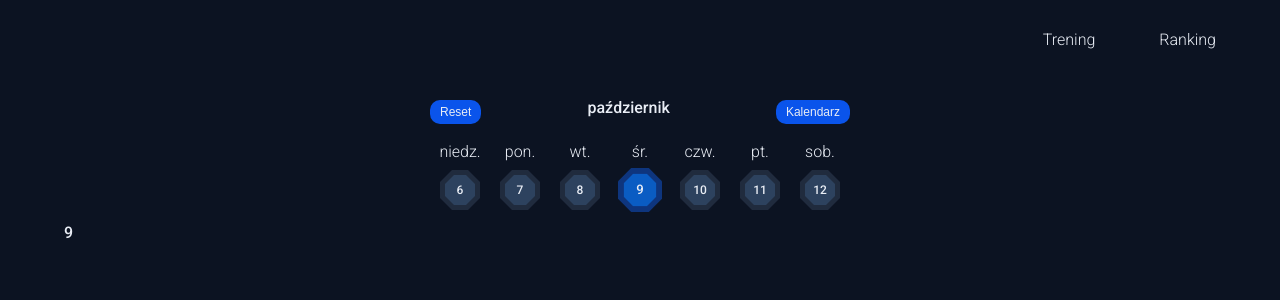
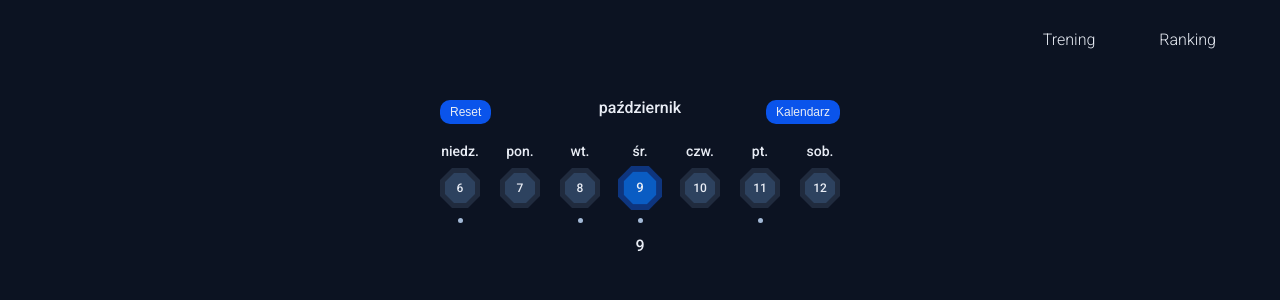
Before and after one commit to QuSZo/GymAppFrontend, a Next.js app in the folder gym-app/: page / in a window 1280 px wide. Shown: the top 300 px of the page. Built offline with nearby package versions, Linux system fonts and the light colour scheme.

Commit message:
Reset button in DayPicker component working

```diff
--- a/gym-app/src/app/page.module.scss
+++ b/gym-app/src/app/page.module.scss
@@ -3,6 +3,7 @@
 .main {
   display: flex;
   flex-direction: column;
+  align-items: center;
   gap: 10px;
 
   .dayPicker {
--- a/gym-app/src/app/page.tsx
+++ b/gym-app/src/app/page.tsx
@@ -4,14 +4,28 @@ import styles from "./page.module.scss";
 import DayPicker from "@/common/components/DayPicker";
 import { useState } from "react";
 
+function generateDate(days: number) {
+  const date = new Date(); // Tworzymy nową datę, aby nie modyfikować bieżącej daty globalnie
+  date.setDate(date.getDate() + days);
+  return date;
+}
+
 export default function MainPage() {
   const [selectedDate, setSelectedDate] = useState(new Date());
+  const pointedDay = [
+    generateDate(-3),
+    generateDate(-1),
+    new Date(),
+    generateDate(2),
+  ];
 
   return (
     <div className={styles.main}>
       <DayPicker
         onClick={setSelectedDate}
         date={selectedDate}
+        numberOfDays={7}
+        labeledDays={pointedDay}
         className={styles.dayPicker}
       />
       <p>{selectedDate.getDate()}</p>
--- a/gym-app/src/common/components/DayElement.module.scss
+++ b/gym-app/src/common/components/DayElement.module.scss
@@ -8,8 +8,8 @@
   width: $width-day-element;
 
   .mainDate {
-    font-weight: nth($font-small, 1);
-    font-size: nth($font-small, 2);
+    font-weight: nth($font-smaller, 1);
+    font-size: nth($font-smaller, 2);
   }
 
   .mainShield {
@@ -29,7 +29,7 @@
     justify-content: center;
     align-items: center;
     background-color: $color-primary;
-    height: 40px;
+    width: 100%;
     aspect-ratio: 1;
     font-weight: nth($font-tiny, 1);
     font-size: nth($font-tiny, 2);
@@ -72,4 +72,14 @@
       }
     }
   }
+  .mainElementLabeled {
+    width: 5px;
+    background-color: $color-text-accent;
+    aspect-ratio: 1;
+    border-radius: 50%;
+
+    &.mainElementLabeledHidden {
+      visibility: hidden;
+    }
+  }
 }
--- a/gym-app/src/common/components/DayElement.tsx
+++ b/gym-app/src/common/components/DayElement.tsx
@@ -6,7 +6,8 @@ import { cn } from "@/utils/className";
 type DayElementProps = {
   onClick: (date: Date) => void;
   date: Date;
-  selected: boolean;
+  selected?: boolean;
+  labeled: boolean;
 };
 
 export default function DayElement(props: DayElementProps) {
@@ -31,6 +32,12 @@ export default function DayElement(props: DayElementProps) {
           <p>{props.date.getDate()}</p>
         </div>
       </button>
+      <div
+        className={cn(
+          styles.mainElementLabeled,
+          !props.labeled ? styles.mainElementLabeledHidden : undefined,
+        )}
+      ></div>
     </div>
   );
 }
--- a/gym-app/src/common/components/DayPicker.module.scss
+++ b/gym-app/src/common/components/DayPicker.module.scss
@@ -6,27 +6,54 @@
   flex-direction: column;
   align-items: center;
   background-color: $color-secondary;
+  width: calc($width-day-element * 7 + $gap-day-picker * 8);
   gap: 20px;
 
   .mainOptions {
     display: flex;
     justify-content: space-between;
-    width: calc($width-day-element * 7);
+    width: 100%;
+    padding: 0 $gap-day-picker;
 
-    .buttonHidden {
-      visibility: hidden;
+    .mainOptionsLeft {
+      display: flex;
+      justify-content: left;
+      width: 20%;
+      .buttonHidden {
+        visibility: hidden;
+      }
+    }
+
+    .mainOptionsCenter {
+      display: flex;
+      justify-content: center;
+      flex-grow: 1;
+    }
+
+    .mainOptionsRight {
+      display: flex;
+      justify-content: right;
+      width: 20%;
     }
   }
 
   .mainWrapper {
     display: flex;
     justify-content: center;
-    width: calc($width-day-element * 7);
+    width: 100%;
     overflow: hidden;
     padding-bottom: 5px;
+    mask-image: linear-gradient(
+      to right,
+      rgba(0, 0, 0, 0),
+      rgba(0, 0, 0, 1) 2%,
+      rgba(0, 0, 0, 1) 98%,
+      rgba(0, 0, 0, 0)
+    );
 
     .mainWrapperFloating {
       display: flex;
+      gap: $gap-day-picker;
     }
   }
 }
--- a/gym-app/src/common/components/DayPicker.tsx
+++ b/gym-app/src/common/components/DayPicker.tsx
@@ -9,35 +9,53 @@ import Button from "@/common/components/Button";
 type DayPickerProps = {
   date: Date;
   onClick: (date: Date) => void;
+  numberOfDays: number;
+  labeledDays?: Date[];
   className?: string;
 };
 
 export default function DayPicker(props: DayPickerProps) {
-  const { move, transition, datesWithSelect, prevDateRef } = useDayPicker(
+  const { move, transition, dayElementProps, prevDateRef } = useDayPicker(
     props.date,
+    props.numberOfDays,
+    props.labeledDays,
   );
+
+  function daySelected(dateSelected: Date): void {
+    prevDateRef.current = props.date;
+    props.onClick(dateSelected);
+  }
 
   return (
     <div className={cn(styles.main, props.className)}>
       <div className={styles.mainOptions}>
-        <Button className={false ? styles.buttonHidden : ""}>Reset</Button>
-        <p>{props.date.toLocaleDateString("pl-PL", { month: "long" })}</p>
-        <Button>Kalendarz</Button>
+        <div className={styles.mainOptionsLeft}>
+          <Button
+            onClick={() => daySelected(new Date())}
+            className={false ? styles.buttonHidden : ""}
+          >
+            Reset
+          </Button>
+        </div>
+        <div className={styles.mainOptionsCenter}>
+          <p>{props.date.toLocaleDateString("pl-PL", { month: "long" })}</p>
+        </div>
+        <div className={styles.mainOptionsRight}>
+          <Button>Kalendarz</Button>
+        </div>
       </div>
       <div className={styles.mainWrapper}>
         <div
           className={styles.mainWrapperFloating}
           style={{ translate: move, transition: transition }}
         >
-          {datesWithSelect.map((dateWithSelect, index) => (
+          {dayElementProps.map((dayElementProps, index) => (
             <DayElement
               key={index}
-              onClick={(date) => {
-                prevDateRef.current = props.date;
-                props.onClick(date);
-              }}
-              date={dateWithSelect.date}
-              selected={dateWithSelect.selected}
+              onClick={daySelected}
+              date={dayElementProps.date}
+              selected={dayElementProps.selected}
+              labeled={dayElementProps.labeled}
             />
           ))}
         </div>
--- a/gym-app/src/common/components/useDayPicker.ts
+++ b/gym-app/src/common/components/useDayPicker.ts
@@ -1,26 +1,39 @@
 import { useMemo, useRef, useState } from "react";
+import { isSameDay } from "@/utils/isSameDay";
 
-type DateWithSelect = {
+type DayElementProps = {
   date: Date;
   selected: boolean;
+  labeled: boolean;
 };
 
 const TRANSITION_STYLE = "translate 0.5s ease-in-out";
 
-function generateDatesWithSelect(currentDate: Date): DateWithSelect[] {
+function generateDayElementProps(
+  currentDate: Date,
+  numberOfDays: number,
+  labeledDays?: Date[],
+): DayElementProps[] {
   const currentDateTemp = new Date(currentDate);
   const firstDay = new Date(
-    currentDateTemp.setDate(currentDateTemp.getDate() - 6),
+    currentDateTemp.setDate(
+      currentDateTemp.getDate() - Math.floor(numberOfDays / 2) * 2,
+    ),
   );
   const lastDay = new Date(
-    currentDateTemp.setDate(currentDateTemp.getDate() + 12),
+    currentDateTemp.setDate(
+      currentDateTemp.getDate() + Math.floor(numberOfDays / 2) * 2 * 2,
+    ),
   );
 
-  const dates: DateWithSelect[] = [];
+  const dates: DayElementProps[] = [];
   while (firstDay <= lastDay) {
     dates.push({
       date: new Date(firstDay),
       selected: firstDay.getTime() == currentDate.getTime(),
+      labeled: labeledDays
+        ? labeledDays.some((date) => isSameDay(date, firstDay))
+        : false,
     });
     firstDay.setDate(firstDay.getDate() + 1);
   }
@@ -28,23 +41,51 @@ function generateDatesWithSelect(currentDate: Date): DateWithSelect[] {
   return dates;
 }
 
-function translateValue(currentDate: Date, prevDate: Date): number {
+function getFirstDisplayingDateIndex(dates: Date[]): number {
+  return Math.floor(dates.length / 2) / 2;
+}
+
+function translateValue(
+  currentDate: Date,
+  prevDate: Date,
+  dates: Date[],
+): number {
   const dayElementWidth = 60;
   const millisecondsInDay = 1000 * 60 * 60 * 24;
+  if (prevDate < dates[getFirstDisplayingDateIndex(dates)]) {
+    prevDate = dates[getFirstDisplayingDateIndex(dates)];
+  }
+  if (prevDate > dates[dates.length - 1 - getFirstDisplayingDateIndex(dates)]) {
+    prevDate = dates[dates.length - 1 - getFirstDisplayingDateIndex(dates)];
+  }
   const daysDifference =
     (currentDate.getTime() - prevDate.getTime()) / millisecondsInDay;
   return daysDifference * dayElementWidth;
 }
 
-export function useDayPicker(currentDate: Date) {
+export function useDayPicker(
+  currentDate: Date,
+  numberOfDays: number,
+  labeledDays?: Date[],
+) {
   const prevDateRef = useRef(currentDate);
   const [move, setMove] = useState("0");
   const [transition, setTransition] = useState("none");
 
-  const datesWithSelect = generateDatesWithSelect(currentDate);
+  const dayElementProps = generateDayElementProps(
+    currentDate,
+    numberOfDays,
+    labeledDays,
+  );
 
   useMemo(() => {
-    setMove(`${translateValue(currentDate, prevDateRef.current)}px 0`);
+    setMove(
+      `${translateValue(
+        currentDate,
+        prevDateRef.current,
+        dayElementProps.map((date) => date.date),
+      )}px 0`,
+    );
     setTransition("none");
     setTimeout(() => {
       setMove("0");
@@ -55,7 +96,7 @@ export function useDayPicker(currentDate: Date) {
   return {
     move,
     transition,
-    datesWithSelect,
+    dayElementProps,
     prevDateRef,
   };
 }
--- a/gym-app/src/styles/variables.module.scss
+++ b/gym-app/src/styles/variables.module.scss
@@ -11,7 +11,9 @@ $font-header: 500 32px;
 $font-normal: 300 24px;
 $font-medium: 300 18px;
 $font-small: 300 16px;
+$font-smaller: 500 14px;
 $font-tiny: 500 12px;
 
 $height-navigation: 10vh;
-$width-day-element: 60px;
+$width-day-element: 40px;
+$gap-day-picker: 20px;
--- /dev/null
+++ b/gym-app/src/utils/isSameDay.ts
@@ -0,0 +1,7 @@
+export function isSameDay(firstDate: Date, secondDate: Date): boolean {
+  return (
+    firstDate.getFullYear() === secondDate.getFullYear() &&
+    firstDate.getMonth() === secondDate.getMonth() &&
+    firstDate.getDate() === secondDate.getDate()
+  );
+}
```
